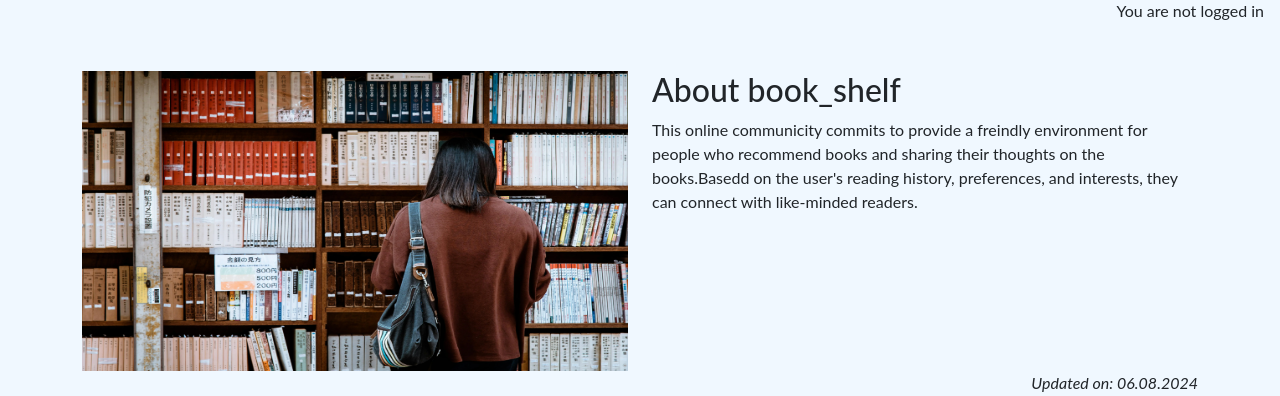
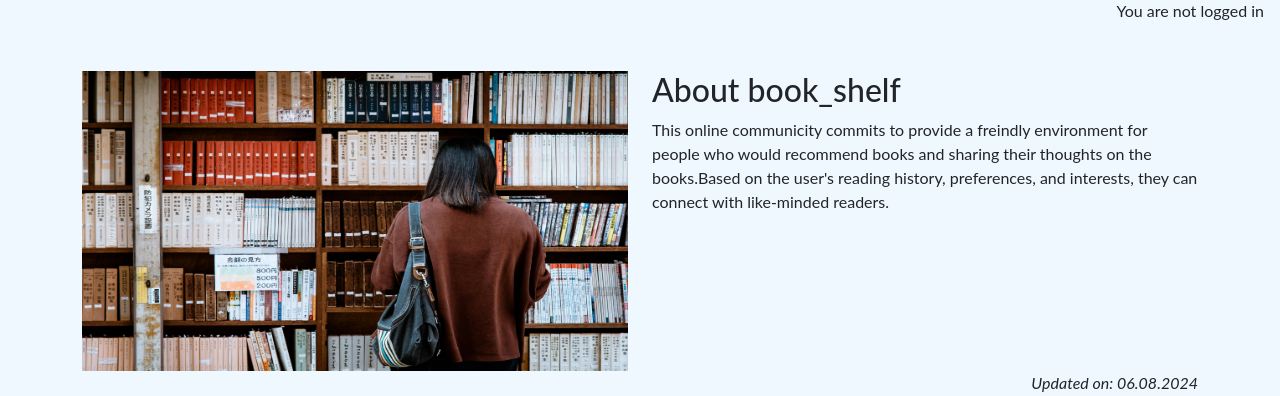
Before and after one commit to Grace-YuGuo/book-shelf-full-stack, a Django app: page /about/ in a window 1280 px wide. Shown: the part 360-756 px from the top of the page. Run offline with Django 4.2, Linux system fonts and the light colour scheme.

Commit message:
Edit README.md and amend typo in about.html

```diff
--- a/book/templates/book/about.html
+++ b/book/templates/book/about.html
@@ -11,7 +11,7 @@
             <!-- Title goes between these h2 tags -->
             <h2>About book_shelf</h2>
             <!-- Content goes directly underneath this -->
-            This online communicity commits to provide a freindly environment for people who recommend books and sharing their thoughts on the books.Basedd on the user's reading history, preferences, and interests, they can connect with like-minded readers.
+            This online communicity commits to provide a freindly environment for people who would recommend books and sharing their thoughts on the books.Based on the user's reading history, preferences, and interests, they can connect with like-minded readers.
         </div>
     </div>
     <div class="row">
```
Also changed, not shown: README.md.
